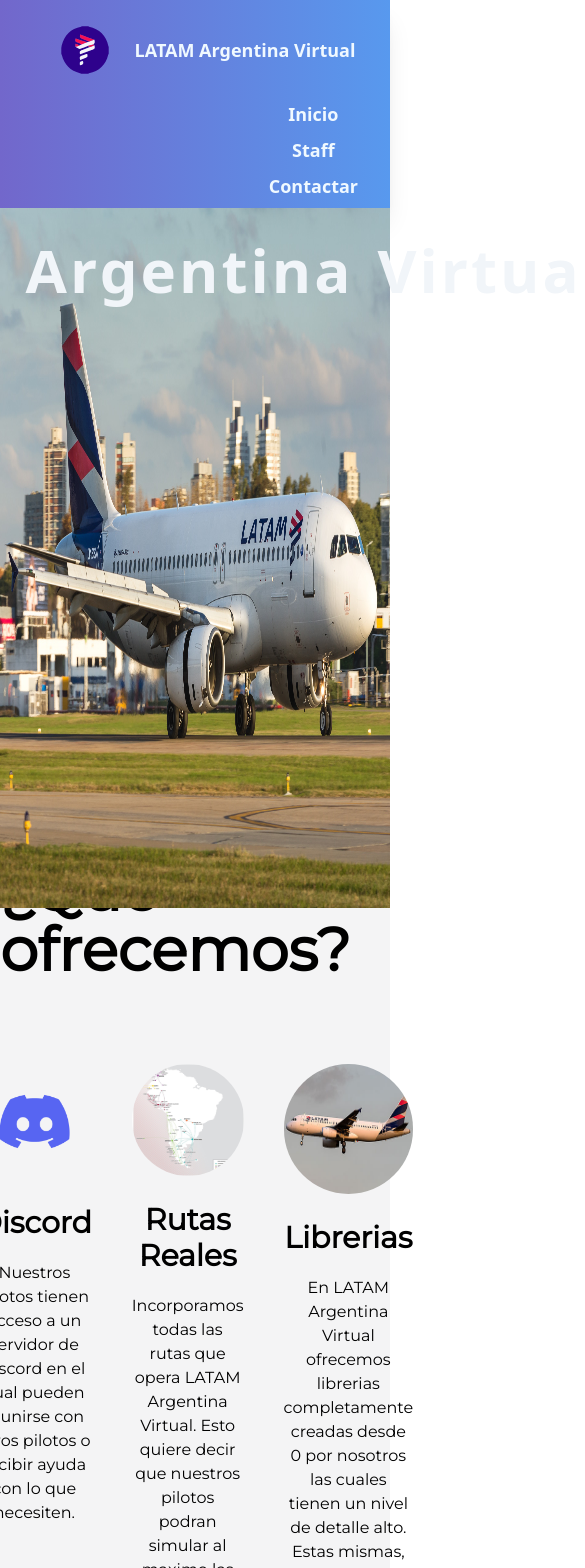
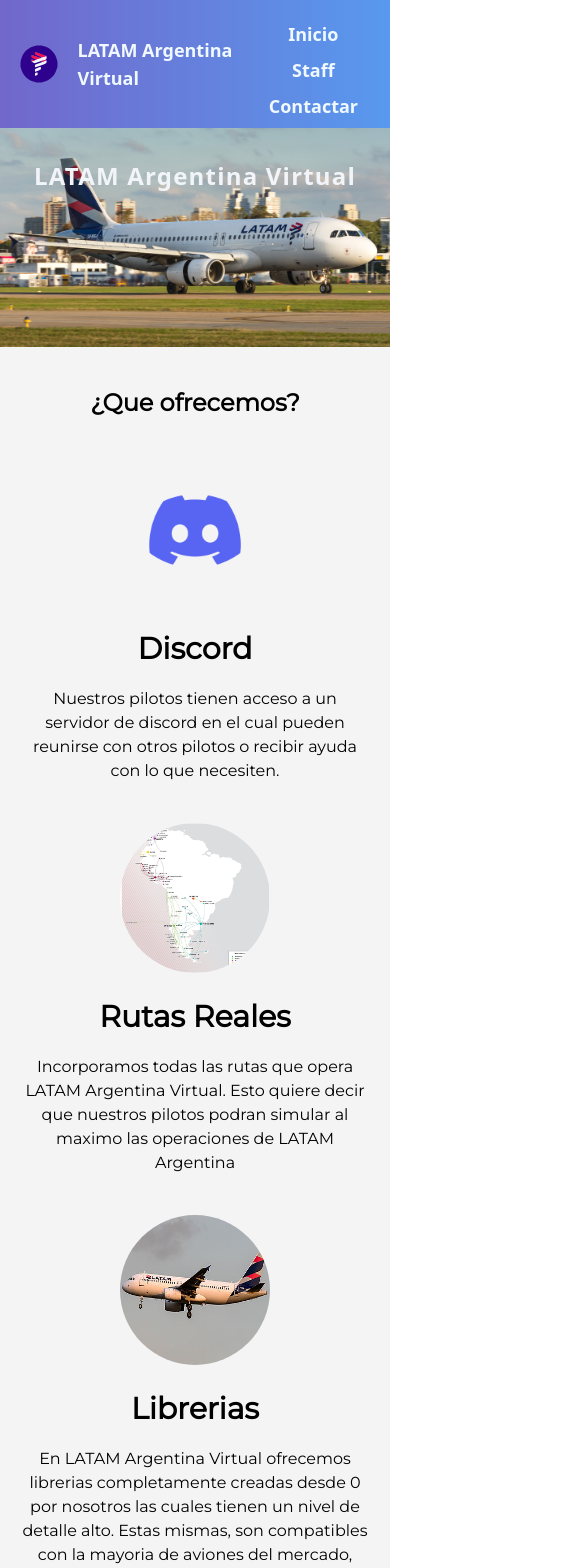
Before and after one commit to latam-va/web, a Next.js app: page / in a window 390 px wide. Shown: the top 1568 px of the page, 585 px wide, since content can reach past the window. Built offline with nearby package versions, Linux system fonts and the light colour scheme; a web font is replaced by a local one.

Commit message:
Created responsive components

```diff
--- a/components/About/About.tsx
+++ b/components/About/About.tsx
@@ -7,13 +7,13 @@ import libreria from '../../public/images/libreria.jpg'
 
 const Offers = () => {
   return (
-    <div className="flex flex-col h-screen bg-zinc-100  w-full items-center justify-center">
+    <div className="flex flex-col h-full bg-zinc-100 w-full items-center justify-center">
       <div className="flex">
-        <h1 className="font-montseratCustom font-bold text-6xl">
+        <h1 className="font-montseratCustom font-bold mt-10 text-2xl sm:text-5xl">
           ¿Que ofrecemos?
         </h1>
       </div>
-      <div className="flex flex-row justify-around items-start mt-[4rem]">
+      <div className="flex flex-col justify-around items-start mt-[1rem] sm:flex-row">
         <AboutSection
           imagen={discord}
           titulo="Discord"
--- a/components/About/Inscripcion.tsx
+++ b/components/About/Inscripcion.tsx
@@ -8,9 +8,9 @@ import piloto from '../../public/images/piloto.webp'
 
 const Inscripcion = () => {
   return (
-    <div className="flex flex-col h-screen bg-zinc-200  w-full items-center justify-center">
-      <div className="flex">
-        <h1 className="font-montseratCustom font-bold text-6xl">
+    <div className="flex flex-col h-full bg-zinc-200  w-full items-center justify-center">
+      <div className="flex mt-10">
+        <h1 className="font-montseratCustom font-bold text-2xl sm:text-5xl">
           Inscripciones
         </h1>
       </div>
--- a/components/Footer/Footer.tsx
+++ b/components/Footer/Footer.tsx
@@ -8,7 +8,7 @@ import { SocialIcon } from 'react-social-icons'
 
 const Footer = () => {
   return (
-    <div className="flex flex-row w-full h-50 bg-gradient-to-r from-main to-secondary justify-start items-center">
+    <div className="flex flex-col w-full h-full bg-gradient-to-r from-main to-secondary justify-start items-center sm:flex-row">
       <div className="flex flex-col m-10">
         <Image src={ar} alt="partner" width={"300"} height={"112"} />
       </div>
@@ -16,10 +16,10 @@ const Footer = () => {
         <Image src={partner} alt="partner" width={"300"} height={"100"} />
       </div>
       <div className="flex flex-col m-10">
-        <h1 className="font-semibold text-2xl text-slate-100 mb-5">
+        <h1 className="font-semibold text-2xl text-center text-slate-100 mb-5">
           LATAM Argentina Virtual © 2022
         </h1>
-        <div className="flex flex-row">
+        <div className="flex flex-row items-center justify-between">
           <SocialIcon className="mr-2" url="https://twitter.com/LatamArgVirtual" />
           <SocialIcon className="mr-2" url="https://instagram.com/latamva_arg" />
           <SocialIcon className="mr-2" url="https://www.facebook.com/LATAM-Argentina-Virtual-110989594796657/" />
--- a/components/Hero/Herocomponent.tsx
+++ b/components/Hero/Herocomponent.tsx
@@ -5,19 +5,13 @@ import Image from "next/image";
 
 const Herocomponent = () => {
   return (
-    <div className="flex flex-row overflow-hidden h-screen max-h-[700px] min-h-[640px] w-full bg-zinc-100 justify-center">
-      <div className="flex relative">
+    <div className="flex flex-row overflow-hidden h-full w-screen bg-zinc-100 justify-center">
+      <div className="flex">
         <Image className="z-10" src={test} alt={"test image"} />
       </div>
       <div className="absolute flex justify-center items-center mt-5 z-10">
-        <h1 className="font-sans p-3 text-slate-100 tracking-wider font-semibold text-6xl">
-          LATAM
-        </h1>
-        <h1 className="font-sans p-3 text-slate-100 tracking-wider font-semibold text-6xl">
-          Argentina
-        </h1>
-        <h1 className="font-sans p-3 text-slate-100 tracking-wider font-semibold text-6xl">
-          Virtual
+        <h1 className="font-sans p-3 text-slate-100 tracking-wider font-semibold text-2xl sm:text-6xl text-center">
+          LATAM Argentina Virtual
         </h1>
       </div>
     </div>
--- a/components/Navbar/Navbar.tsx
+++ b/components/Navbar/Navbar.tsx
@@ -4,11 +4,11 @@ import Navlogo from "../../lib/Navlogo";
 
 const Navbar = () => {
   return (
-    <div className="flex flex-col shadow-xl basis-full w-full h-auto p-0 bg-gradient-to-r from-main to-secondary items-center justify-between overflow-hidden md:flex-row md:h-20">
-        <div className="nav-logo flex-col flex items-center justify-center md:flex-row">
+    <div className="flex shadow-xl basis-full w-full h-auto p-0 bg-gradient-to-r from-main to-secondary items-center justify-center overflow-hidden flex-row sm:justify-between">
+        <div className="nav-logo flex-col flex items-start justify-center">
             <Navlogo linkDestination="#" linkText="LATAM Argentina Virtual" />
         </div>
-      <div className="nav-link flex-col flex items-center ml-auto md:flex-row">
+      <div className="nav-link flex-col flex items-center ml-5 mt-5 sm:ml-auto md:flex-row">
         <Navlink destination="/" text="Inicio" />
         <Navlink destination="/staff" text="Staff" />
         <Navlink destination="mailto:contacto@latamva.com.ar" text="Contactar" />
--- a/components/StaffDisplay/StaffDisplay.tsx
+++ b/components/StaffDisplay/StaffDisplay.tsx
@@ -7,7 +7,7 @@ import web from '../../public/images/staff/web.jpg'
 
 const StaffDisplay = () => {
     return (
-        <div className='bg-zinc-100 w-full min-h-screen flex justify-center items-start'>
+        <div className='bg-zinc-100 w-full h-full flex flex-col justify-center items-center overflow-hidden sm:flex-row sm:h-screen sm:items-start'>
             <StaffCard name='Sebastian' job='CEO' image={ceo} mail='ceo@latamva.com.ar' />
             <StaffCard name='Francisco' job='WEB, RRPP' image={web} mail='web@latamva.com.ar' />
             <StaffCard name='Francisco' job='Tours y Eventos' image={test} mail='rrpp@latamva.com.ar' />
--- a/lib/Navlink.tsx
+++ b/lib/Navlink.tsx
@@ -8,7 +8,7 @@ type NavlinkProps = {
 
 const Navlink = (props: NavlinkProps) => {
   return (
-    <div className="flex-wrap mr-8 font-semibold mb-2 text-sky-50 text-lg hover:text-slate-200 transition-colors duration-150 md:mb-[0px]">
+    <div className="flex-wrap mr-8 font-semibold mb-2 text-sky-50 text-lg hover:text-slate-200 transition-colors duration-150">
       <Link href={props.destination}>
         <a>{props.text}</a>
       </Link>
--- a/lib/StaffCard.tsx
+++ b/lib/StaffCard.tsx
@@ -12,7 +12,7 @@ interface StaffProps {
 
 const StaffCard = ({ image, name, job, mail }: StaffProps) => {
   return (
-    <div className="w-[340px] p-2 bg-white rounded-xl shadow-2xl m-10">
+    <div className="w-[px] p-2 bg-white rounded-xl shadow-2xl m-5">
       <Image
         className="h-40 object-cover rounded-xl"
         src={image}
--- a/pages/index.tsx
+++ b/pages/index.tsx
@@ -10,13 +10,13 @@ import styles from '../styles/Home.module.css'
 
 const Home: NextPage = () => {
   return (
-    <>
+    <div className='overflow-hidden'>
     <Navbar />
     <Herocomponent />
     <About />
     <Inscripcion />
     <Footer />
-    </>
+    </div>
   )
 }
 
```
